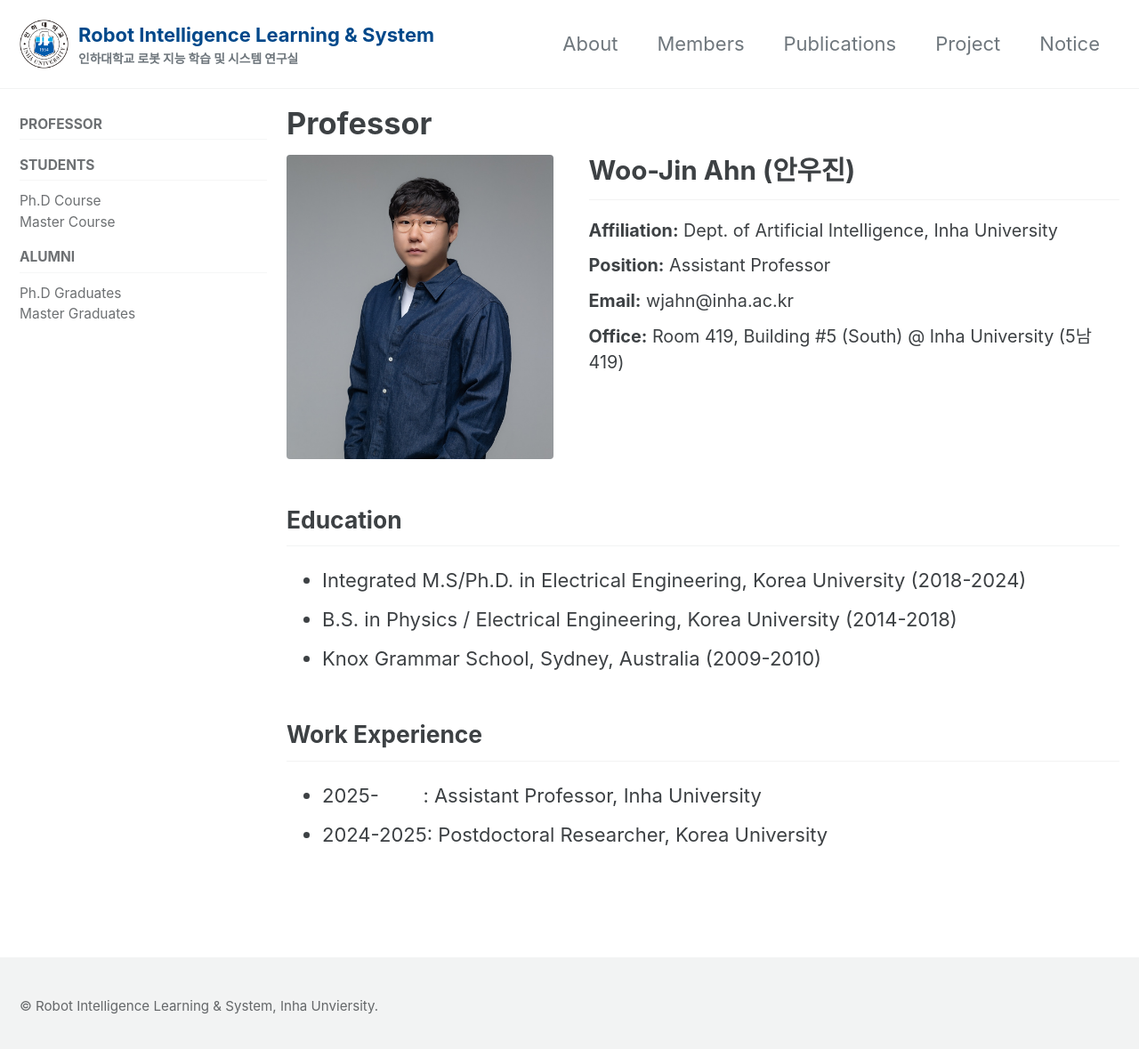
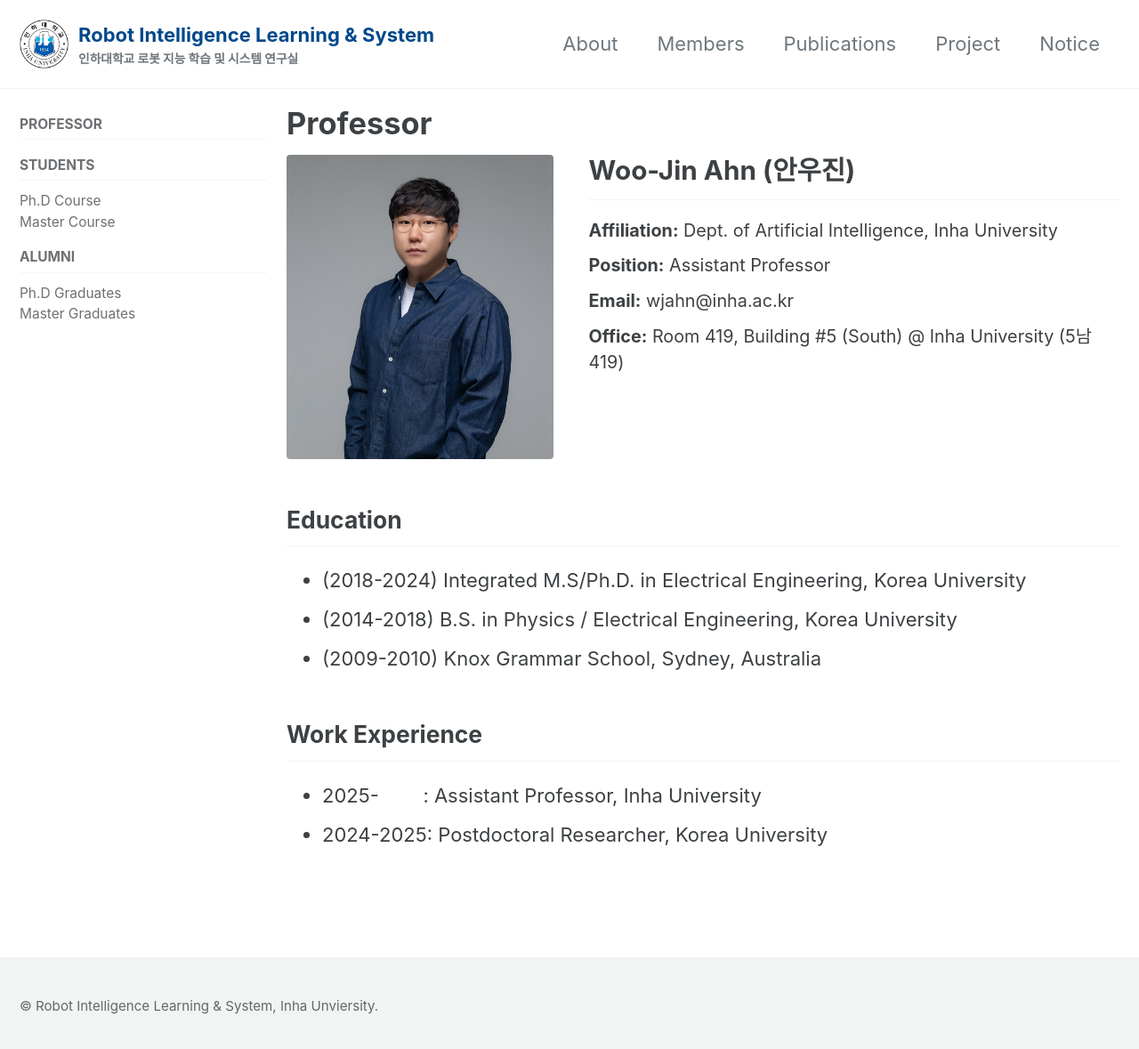
Before and after one commit to wjahn/rils, a Jekyll site: the page built from _pages/members/professor.md, in a window 1280 px wide and 1187 px high. Shown: the top 1179 px of the window at 89% size. Built offline with Jekyll 4.4.1, drawn with Linux system fonts in a browser that asks for light colours; cached includes are drawn as plain includes.

```diff
--- a/_pages/members/professor.md
+++ b/_pages/members/professor.md
@@ -59,9 +59,9 @@ h2 {
 </div>
 
 ## Education
-- Integrated M.S/Ph.D. in Electrical Engineering, Korea University (2018-2024)
-- B.S. in Physics / Electrical Engineering, Korea University (2014-2018)
-- Knox Grammar School, Sydney, Australia (2009-2010)
+- (2018-2024) Integrated M.S/Ph.D. in Electrical Engineering, Korea University
+- (2014-2018) B.S. in Physics / Electrical Engineering, Korea University
+- (2009-2010) Knox Grammar School, Sydney, Australia
 
 ## Work Experience
 - 2025-&nbsp;&nbsp;&nbsp;&nbsp;&nbsp;&nbsp;&nbsp;&nbsp;: Assistant Professor, Inha University
```
